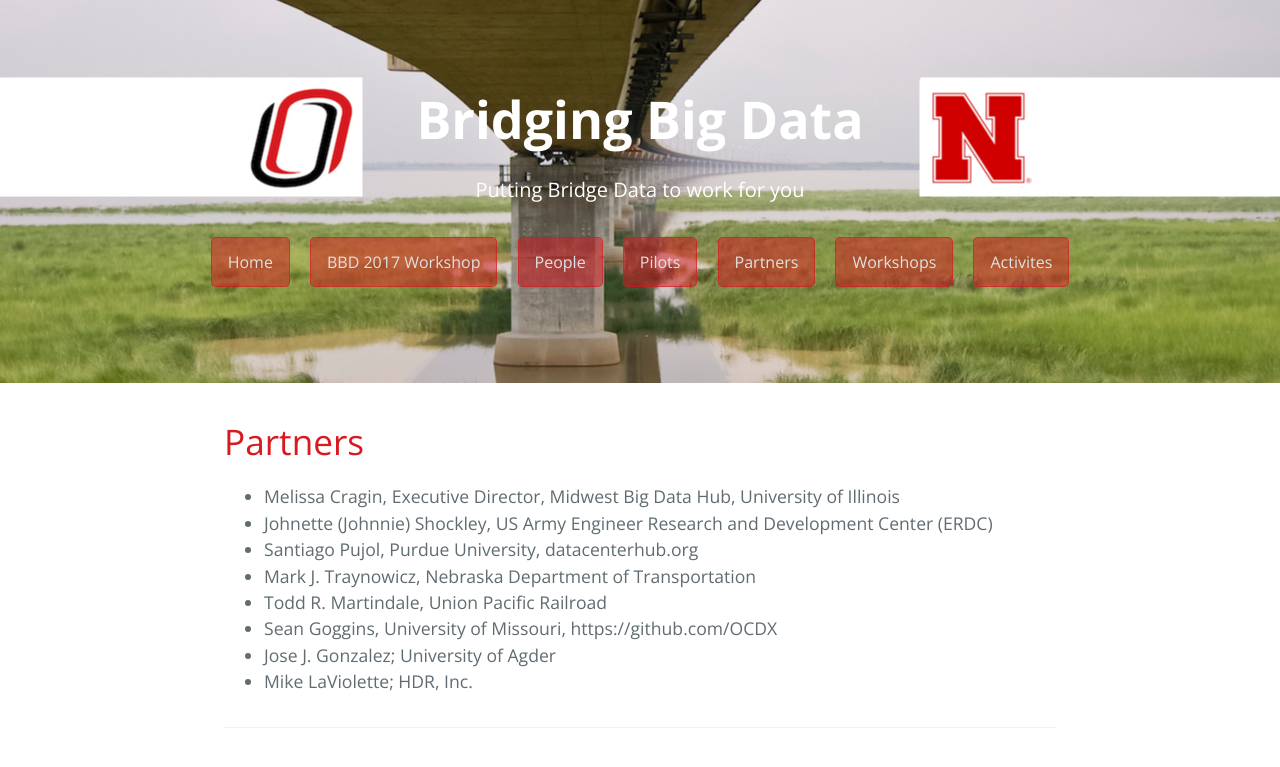
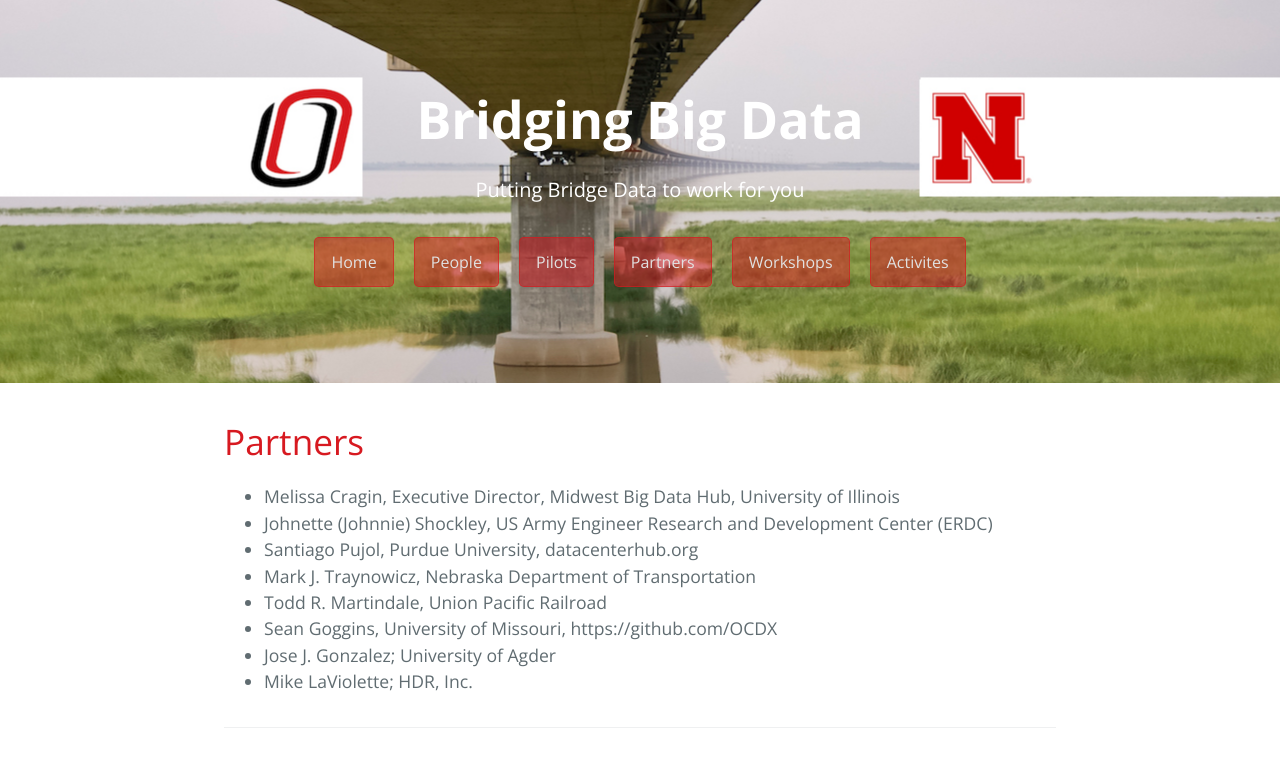
Before and after one commit to BridgingBigData/BridgingBigData.github.io, a Jekyll site: the page built from pages/partners.md, in a window 1280 px wide. Shown: the top 767 px of the page. Built offline with Jekyll 4.4.1, drawn with Linux system fonts in a browser that asks for light colours.

Commit message:
Update default.html

```diff
--- a/_layouts/default.html
+++ b/_layouts/default.html
@@ -16,7 +16,6 @@
       <h1 class="project-name">Bridging Big Data</h1>
       <h2 class="project-tagline">Putting Bridge Data to work for you</h2>
       <a href="/" class="btn">Home</a>
-      <a href="/pages/bbd2017.html" class="btn">BBD 2017 Workshop</a>
       <a href="/pages/people.html" class="btn">People</a>
       <a href="/pages/datasets.html" class="btn">Pilots</a>
       <a href="/pages/partners.html" class="btn">Partners</a>
```
